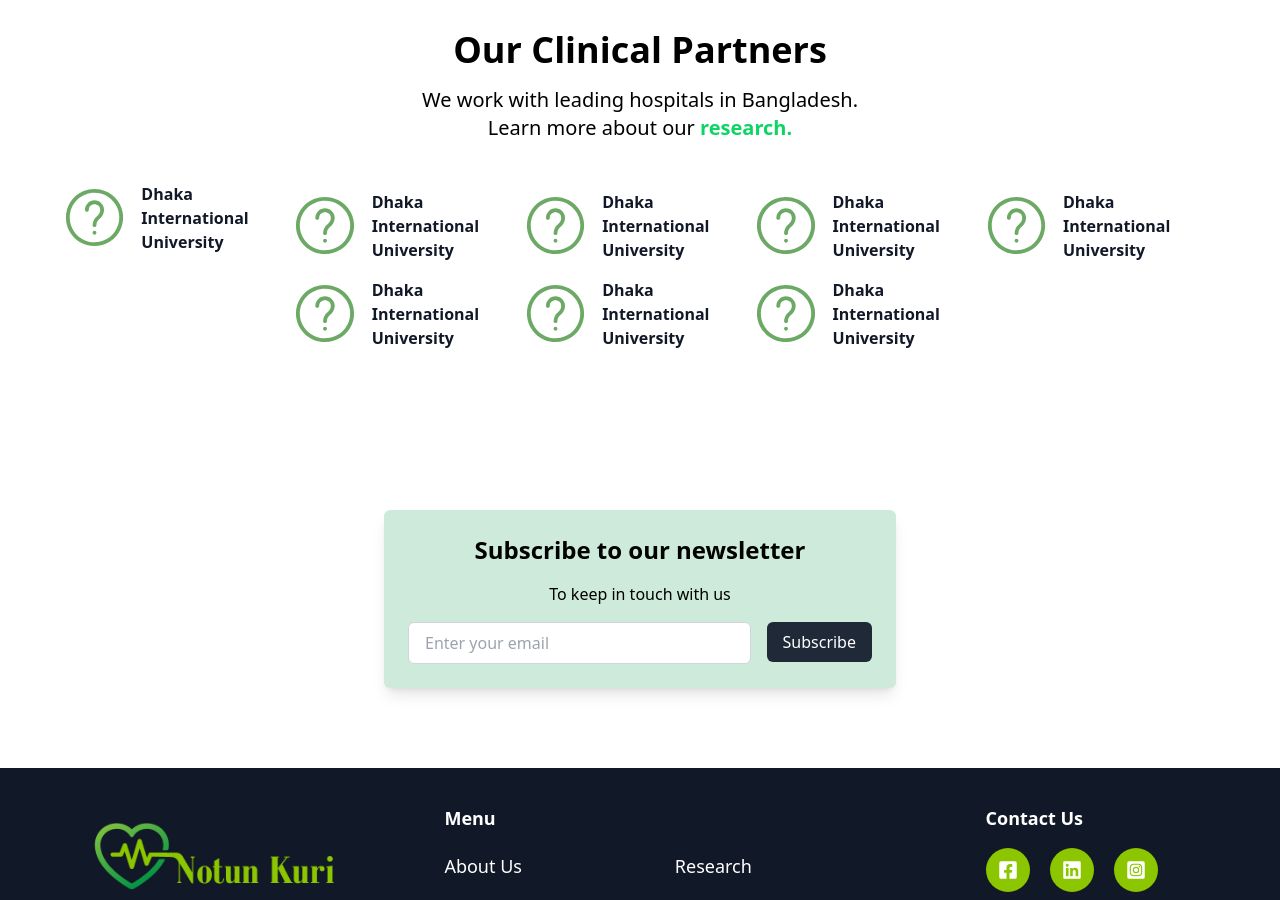
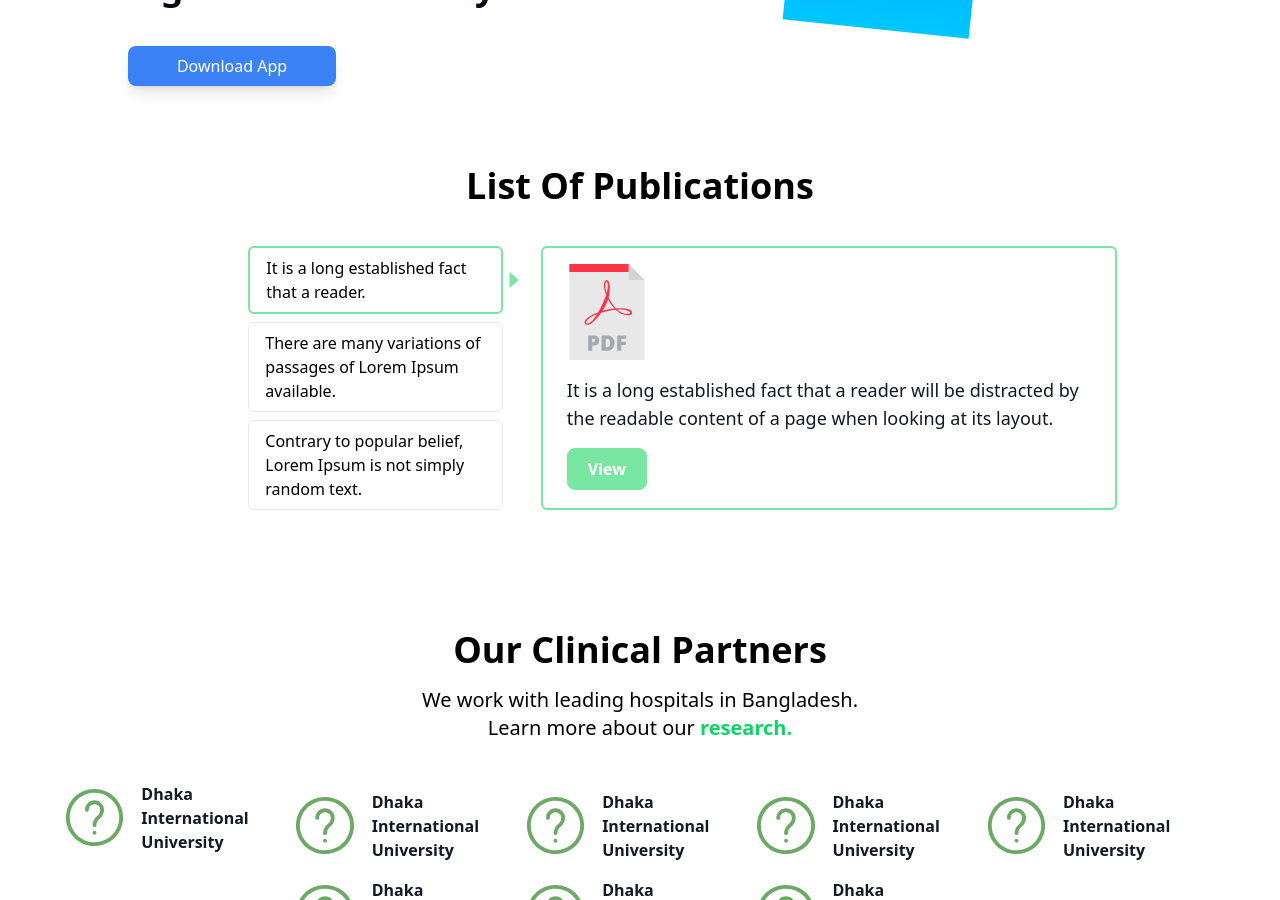
Before and after one commit to NitishBiswas/notun-kuri, a React (Create React App) app: page /research in a window 1280 px wide. Shown: the part 520-1420 px from the top of the page. Built offline with nearby package versions, Linux system fonts and the light colour scheme.

Commit message:
Added research screen

```diff
--- /dev/null
+++ b/src/components/Publications.tsx
@@ -0,0 +1,37 @@
+import React, { useState } from "react";
+import PDF from "../images/pdf-icon.svg";
+import { researchData } from "../data/researchScreen";
+import { AiFillCaretRight } from 'react-icons/ai';
+
+const Publications = () => {
+    const [selectedItem, setSelectedItem] = useState(researchData[0]);
+
+    return (
+        <div className="w-[90%] mt-10 flex flex-row justify-evenly items-center">
+            <div className="w-full flex flex-row gap-4">
+                <div className="w-[50%] lg:w-[40%] flex flex-col items-end justify-center gap-2">
+                    {researchData.map((item, index) => {
+                        return (
+                            <div key={index} className="flex flex-row w-full lg:w-[60%] items-center">
+                                <div onClick={() => setSelectedItem(item)} className={`w-full min-h-16 flex items-center border cursor-pointer px-4 py-2 rounded-md ${item.id === selectedItem.id ? "border-2 border-[#7ae6a3]" : ""}`}>
+                                    {item.title}
+                                </div>
+                                <AiFillCaretRight color={item.id === selectedItem.id ? "#7ae6a3" : "white"} size={24} />
+                            </div>
+
+                        )
+                    })}
+                </div>
+                <div className="w-[50%] border-2 rounded-md border-[#7ae6a3] p-4">
+                    <div className="w-24">
+                        <img src={PDF} alt="pdf" className="w-full h-full" />
+                    </div>
+                    <div className="text-lg text-gray-900 pl-2 pt-4">{selectedItem.subTitle}</div>
+                    <div onClick={() => window.open(selectedItem.url)} className="px-4 py-2 bg-[#7ae6a3] hover:bg-white border border-[#7ae6a3] cursor-pointer font-bold text-white hover:text-gray-900 rounded-lg w-20 text-center ml-2 mt-4">View</div>
+                </div>
+            </div>
+        </div>
+    )
+};
+
+export default Publications;
--- /dev/null
+++ b/src/data/researchScreen.ts
@@ -0,0 +1,25 @@
+export const coverTitleEng = "Scientific Mission";
+export const coverTitleBng = "বৈজ্ঞানিক অভিযান";
+export const coverSubTitleEng = "Through our research, we continue to answer new questions about the nature of the infant cry, while designing and developing efficient signal-processing and machine-learning algorithms for analysis.";
+export const coverSubTitleBng = "অ্যাক্সেসযোগ্য, ক্লিনিকাল-গ্রেড শিশু পর্যবেক্ষণ সরঞ্জাম তৈরি করতে কৃত্রিম বুদ্ধিমত্তার ব্যবহার।";
+
+export const researchData = [
+    {
+        id: 1,
+        title: "It is a long established fact that a reader.",
+        subTitle: "It is a long established fact that a reader will be distracted by the readable content of a page when looking at its layout.",
+        url: "https://www.google.com/"
+    },
+    {
+        id: 2,
+        title: "There are many variations of passages of Lorem Ipsum available.",
+        subTitle: "There are many variations of passages of Lorem Ipsum available, but the majority have suffered alteration in some form, by injected humour, or randomised words which don't look even slightly believable.",
+        url: "https://www.google.com/"
+    },
+    {
+        id: 3,
+        title: "Contrary to popular belief, Lorem Ipsum is not simply random text.",
+        subTitle: "Contrary to popular belief, Lorem Ipsum is not simply random text. It has roots in a piece of classical Latin literature from 45 BC, making it over 2000 years old.",
+        url: "https://www.google.com/"
+    },
+]
--- a/src/pages/research.tsx
+++ b/src/pages/research.tsx
@@ -1,12 +1,12 @@
 import React from "react";
 import useGetLanguage from "../hooks/useGetLanguage";
-import { coverSubTitleBng, coverSubTitleEng, coverTitleBng, coverTitleEng, leaderShipMembersBng, leaderShipMembersEng } from "../data/aboutScreen";
 import MOBILE from "../images/mobile.jpg";
 import ClinicalPartners from "../components/ClinicalPartners";
+import { coverSubTitleBng, coverSubTitleEng, coverTitleBng, coverTitleEng } from "../data/researchScreen";
+import Publications from "../components/Publications";
 
 const Research = ({ setActiveNav }: { setActiveNav: (nav: string) => void }) => {
     const language = useGetLanguage();
-    const leaderShipMembers = language === 'English' ? leaderShipMembersEng : leaderShipMembersBng;
 
     return (
         <div className="w-full">
@@ -46,12 +46,16 @@
                             {language === "English" ? "Download App" : "অ্যাপ ডাউনলোড করুন"}
                         </div>
                     </div>
-                    <div className="w-full lg:w-[50%] h-[40vh] hidden lg:flex justify-center">
-                        <div className="object-contain h-[40vh] flex flex-row justify-center items-center">
+                    <div className="w-full lg:w-[50%] h-[50vh] hidden lg:flex justify-center">
+                        <div className="object-contain h-[50vh] flex flex-row justify-center items-center">
                             <img src={MOBILE} alt="mobile" className="h-[100%] rotate-6" />
                         </div>
                     </div>
                 </div>
+            </div>
+            <div className="flex flex-col justify-center items-center py-10 mt-10">
+                <div className="text-4xl font-bold">{language === 'English' ? "List Of Publications" : "প্রকাশনার তালিকা"}</div>
+                <Publications />
             </div>
             <div>
                 <ClinicalPartners setActiveNav={setActiveNav} isResearch={true} />
```
Also changed, not shown: src/images/pdf-icon.svg (added).
